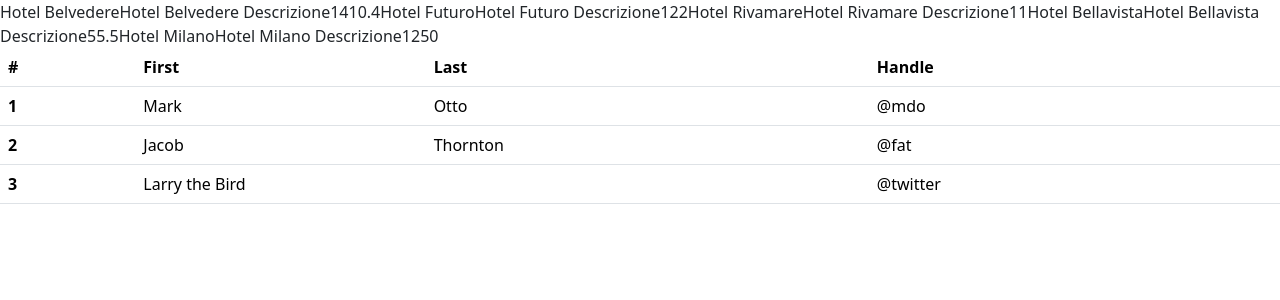
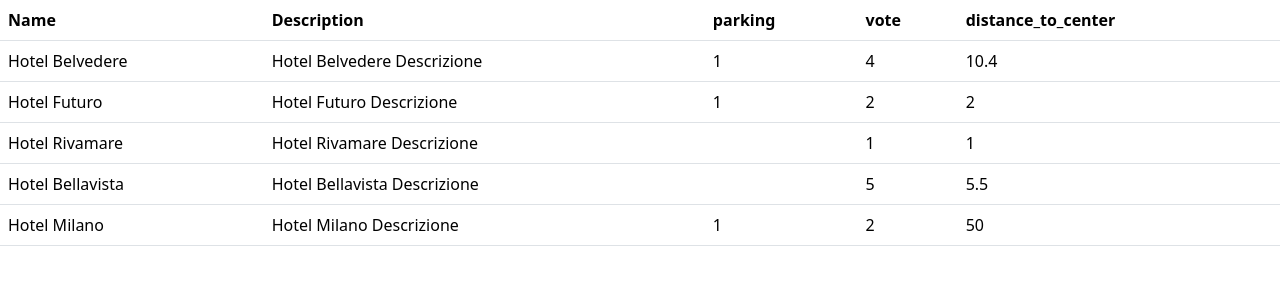
Before and after one commit to MarcoMpensabene/php-hotel, a PHP site: page / in a window 1280 px wide. Shown: the top 300 px of the page. Run offline with PHP 8.4, Linux system fonts and the light colour scheme.

Commit message:
added array value on table with foreach

```diff
--- a/index.php
+++ b/index.php
@@ -1,12 +1,5 @@
 <?php   include_once __DIR__ . "/utilities/hotelsList.php";
 
-foreach($hotels as $element){
-    echo $element["name"];
-    echo $element["description"];
-    echo $element["parking"];
-    echo $element["vote"];
-    echo $element["distance_to_center"];
-}
 
 ?>
 
@@ -26,29 +19,22 @@ foreach($hotels as $element){
 <table class="table">
     <thead>
         <tr>
-      <th scope="col">#</th>
-      <th scope="col">First</th>
-      <th scope="col">Last</th>
-      <th scope="col">Handle</th>
+        <th scope="col">Name</th>
+        <th scope="col">Description</th>
+        <th scope="col">parking</th>
+        <th scope="col">vote</th>
+        <th scope="col">distance_to_center</th>
         </tr>
     </thead>
     <tbody>
+        <?php foreach($hotels as $hotel) { ?>
         <tr>
-      <th scope="row">1</th>
-      <td>Mark</td>
-      <td>Otto</td>
-      <td>@mdo</td>
-    </tr>
-    <tr>
-      <th scope="row">2</th>
-      <td>Jacob</td>
-      <td>Thornton</td>
-      <td>@fat</td>
-    </tr>
-    <tr>
-      <th scope="row">3</th>
-      <td colspan="2">Larry the Bird</td>
-      <td>@twitter</td>
+        <td scope="row"><?php echo $hotel["name"] ?></td>
+        <td scope="row"><?php echo $hotel["description"] ?></td>
+        <td scope="row"><?php echo $hotel["parking"] ?></td>
+        <td scope="row"><?php echo $hotel["vote"] ?></td>
+        <td scope="row"><?php echo $hotel["distance_to_center"] ?></td>
+        <?php  }  ?>
         </tr>
     </tbody>
 </table>
```
Lines whose indentation alone changed are shown as unchanged.
